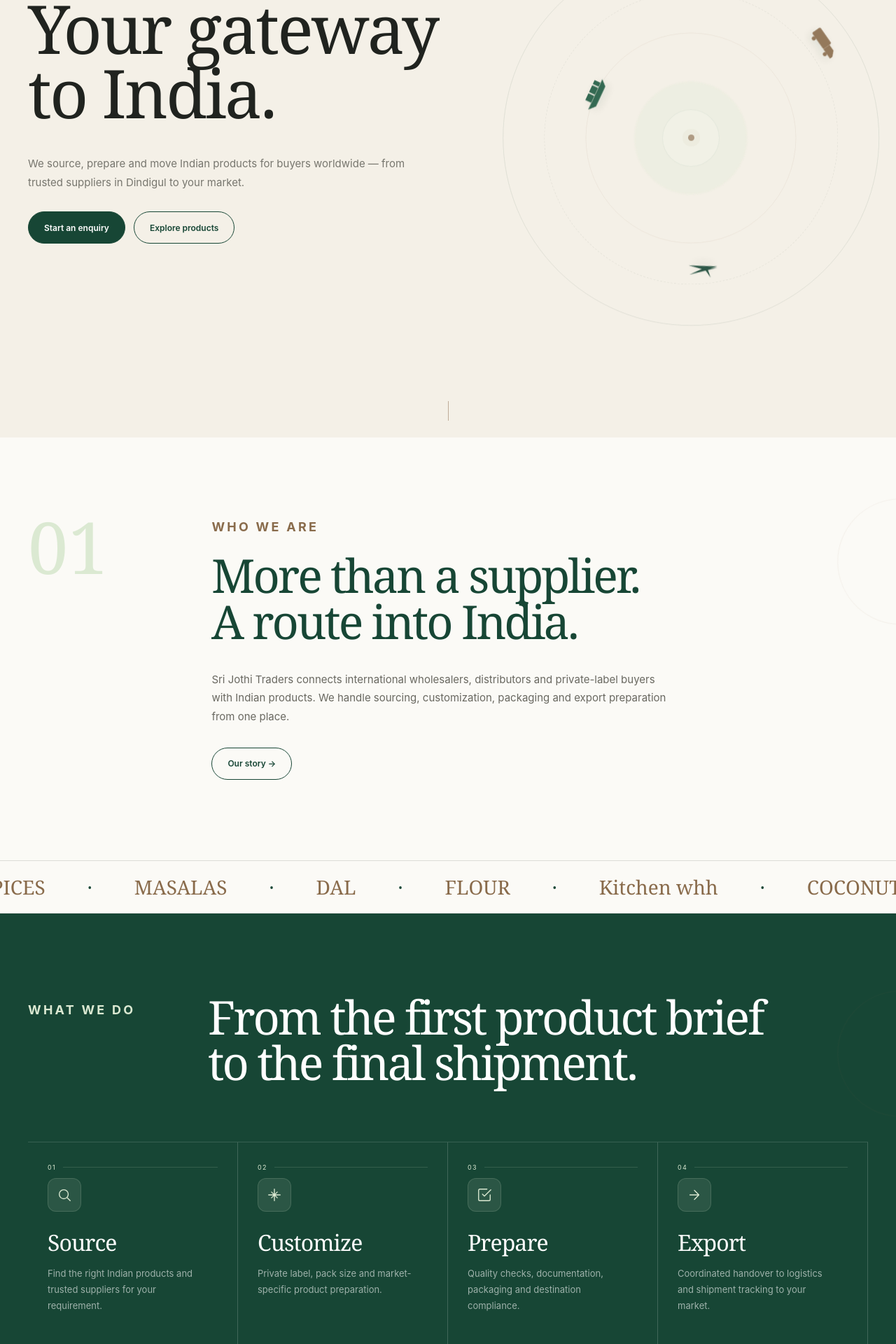
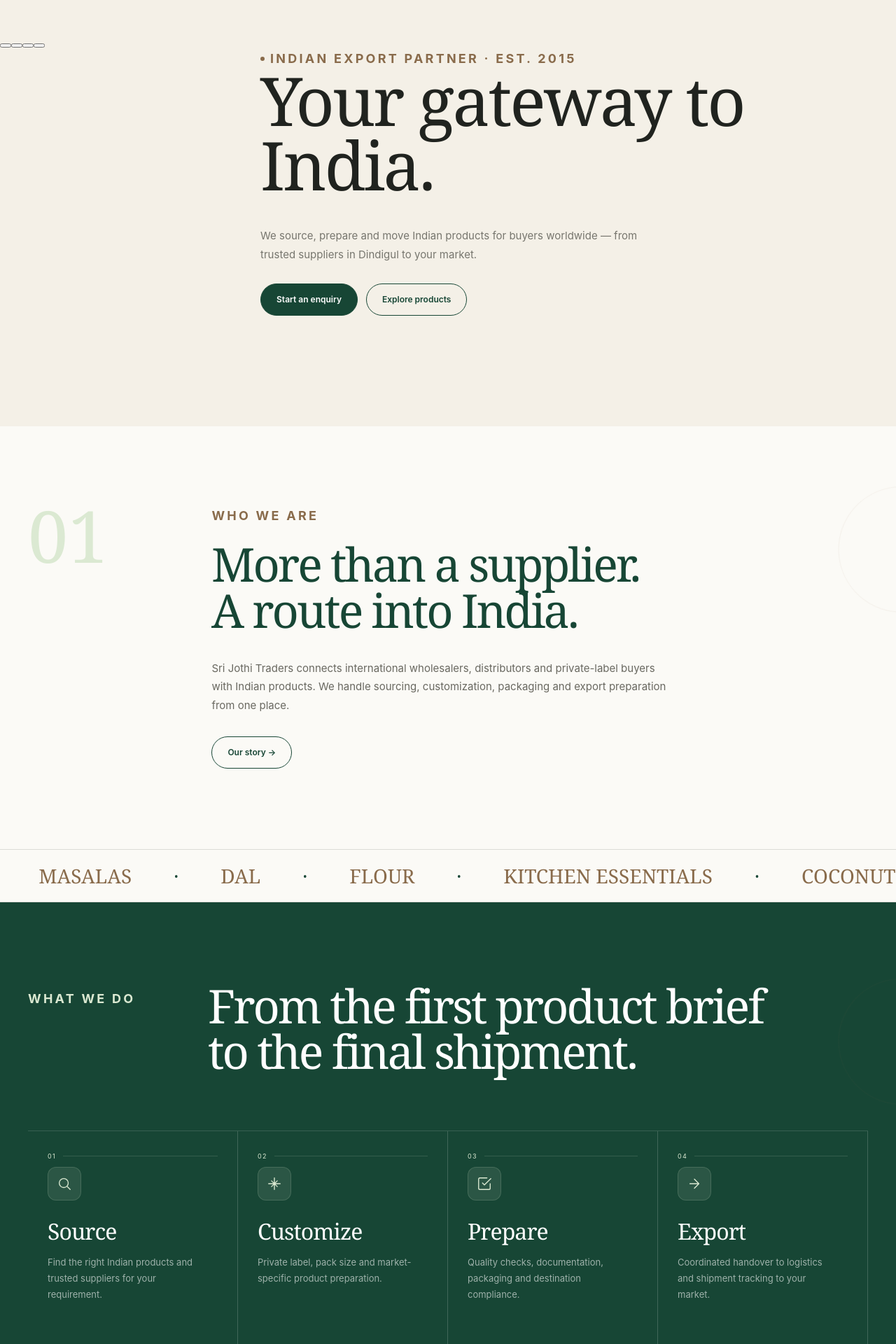
Before and after one commit to Lokesh-5618/sri-jothi-site, a React (Vite) app: page / in a window 1280 px wide. Shown: the part 191-2111 px from the top of the page at 70% size. Built offline with nearby package versions, Linux system fonts and the light colour scheme.

Commit message:
Update Home.jsx

```diff
--- a/src/pages/Home.jsx
+++ b/src/pages/Home.jsx
@@ -1,4 +1,4 @@
-import React, { useEffect } from 'react';
+import React, { useEffect, useState } from 'react';
 import { Link } from 'react-router-dom';
 import useScrollReveal from '../hooks/useScrollReveal';
 
@@ -21,56 +21,101 @@
 // copy's width, then the second identical copy picks up invisibly).
 const LOOPED_RANGE_PRODUCTS = [...RANGE_PRODUCTS, ...RANGE_PRODUCTS];
 
+
+const HERO_SLIDES = [
+  { label: 'Image 1' },
+  { label: 'Image 2' },
+  { label: 'Image 3' },
+  { label: 'Image 4' },
+];
+
+const MARQUEE_ITEMS = [
+  'RICE', 'FRUITS', 'SPICES', 'MASALAS', 'DAL', 'FLOUR',
+  'KITCHEN ESSENTIALS', 'COCONUT', 'DAIRY', 'SNACKS', 'FMCG',
+];
+const LOOPED_MARQUEE = [...MARQUEE_ITEMS, ...MARQUEE_ITEMS];
+
+const CAPS = [
+  {
+    num: '01',
+    title: 'Source',
+    short: 'Find the right Indian products and trusted suppliers for your requirement.',
+    icon: <><circle cx="11" cy="11" r="7" /><path d="M21 21l-4.35-4.35" /></>,
+    more: 'We shortlist verified suppliers in Dindigul and across India, compare samples and pricing, and match you with the right producers for your volumes and quality standards.',
+    link: '/products',
+    linkLabel: 'Explore our products',
+  },
+  {
+    num: '02',
+    title: 'Customize',
+    short: 'Private label, pack size and market-specific product preparation.',
+    icon: <path d="M12 3v18M3 12h18M7.5 7.5l9 9M16.5 7.5l-9 9" />,
+    more: 'Put your brand on the product. We handle label design inputs, pack sizes, and formulation tweaks so the product fits your destination market.',
+    link: '/customization',
+    linkLabel: 'How customization works',
+  },
+  {
+    num: '03',
+    title: 'Prepare',
+    short: 'Quality checks, documentation, packaging and destination compliance.',
+    icon: <><path d="M9 11l3 3L22 4" /><path d="M21 12v7a2 2 0 01-2 2H5a2 2 0 01-2-2V5a2 2 0 012-2h11" /></>,
+    more: 'Every batch goes through quality checks, export-grade packaging and the paperwork your destination requires, so shipments clear without surprises.',
+    link: '/certifications',
+    linkLabel: 'View certifications',
+  },
+  {
+    num: '04',
+    title: 'Export',
+    short: 'Coordinated handover to logistics and shipment tracking to your market.',
+    icon: <path d="M5 12h14M12 5l7 7-7 7" />,
+    more: 'We coordinate freight, port handover and tracking, and keep you updated until your goods arrive in the UK, Gulf, US, Canada or Australia.',
+    link: '/contact',
+    linkLabel: 'Start an enquiry',
+  },
+];
+
+const REVIEWS = [
+  { name: 'Buyer Name', role: 'Distributor · United Kingdom', text: 'Placeholder review. Replace with a real customer testimonial about quality and reliability.' },
+  { name: 'Buyer Name', role: 'Wholesaler · UAE', text: 'Placeholder review. Replace with a real customer testimonial about communication and shipping.' },
+  { name: 'Buyer Name', role: 'Retail Chain · Canada', text: 'Placeholder review. Replace with a real customer testimonial about private label support.' },
+  { name: 'Buyer Name', role: 'Importer · Australia', text: 'Placeholder review. Replace with a real customer testimonial about documentation and compliance.' },
+  { name: 'Buyer Name', role: 'Brand Owner · United States', text: 'Placeholder review. Replace with a real customer testimonial about sourcing quality.' },
+];
+const LOOPED_REVIEWS = [...REVIEWS, ...REVIEWS];
+
+const VALUE_POINTS = [
+  { title: 'Trusted suppliers', text: 'Verified producers in Dindigul and across India, checked before we work with them.' },
+  { title: 'Private label ready', text: 'Your brand, pack size and specs, handled from one place.' },
+  { title: 'Export-grade quality', text: 'Quality checks, packaging and documentation on every shipment.' },
+  { title: 'One point of contact', text: 'From first brief to final delivery, one team keeps you updated.' },
+];
+
 export default function Home() {
   useScrollReveal();
 
+  const [slide, setSlide] = useState(0);
+  const [activeCap, setActiveCap] = useState(null);
+
   useEffect(() => {
     const reduceMotion = window.matchMedia('(prefers-reduced-motion: reduce)').matches;
+    if (reduceMotion) return;
+    const id = setInterval(() => setSlide((s) => (s + 1) % HERO_SLIDES.length), 4000);
+    return () => clearInterval(id);
+  }, []);
 
-    // Hero Transport Animation
-    const hero = document.querySelector('.hero');
-    const heroTransport = document.getElementById('heroTransport');
-    const heroTruck = document.getElementById('heroTruck');
-    const heroPlane = document.getElementById('heroPlane');
-    const heroShip = document.getElementById('heroShip');
+  useEffect(() => {
+    if (activeCap === null) return;
+    const onKey = (e) => { if (e.key === 'Escape') setActiveCap(null); };
+    window.addEventListener('keydown', onKey);
+    document.body.style.overflow = 'hidden';
+    return () => {
+      window.removeEventListener('keydown', onKey);
+      document.body.style.overflow = '';
+    };
+  }, [activeCap]);
 
-    let heroTick = false;
-    let heroListener;
-    let resizeListener;
-
-    if (hero && heroTransport && !reduceMotion) {
-      function updateHeroTransport() {
-        const range = Math.max(hero.offsetHeight, 1);
-        const p = Math.min(Math.max(window.scrollY / range, 0), 1);
-        const base = -35 + p * 270;
-        const r = heroTransport.clientWidth * 0.43;
-
-        const place = (el, offset, radius) => {
-          const a = (base + offset) * Math.PI / 180;
-          const x = Math.cos(a) * radius;
-          const y = Math.sin(a) * radius;
-          if (el) el.style.transform = `translate(calc(-50% + ${x}px),calc(-50% + ${y}px)) rotate(${a * 180 / Math.PI + 90}deg)`;
-        };
-
-        place(heroTruck, 0, r);
-        place(heroPlane, 120, r * 0.82);
-        place(heroShip, 240, r * 0.66);
-        heroTick = false;
-      }
-
-      heroListener = () => {
-        if (!heroTick) {
-          requestAnimationFrame(updateHeroTransport);
-          heroTick = true;
-        }
-      };
-
-      resizeListener = updateHeroTransport;
-
-      window.addEventListener('scroll', heroListener, { passive: true });
-      window.addEventListener('resize', resizeListener);
-      updateHeroTransport();
-    }
+  useEffect(() => {
+    const reduceMotion = window.matchMedia('(prefers-reduced-motion: reduce)').matches;
 
     // Journey Scroll Animation — real scroll-jacking.
     // Desktop: page scroll is frozen the instant the journey box reaches the
@@ -267,8 +312,6 @@
     }
 
     return () => {
-      if (heroListener) window.removeEventListener('scroll', heroListener);
-      if (resizeListener) window.removeEventListener('resize', resizeListener);
       cleanupJourney();
     };
   }, []);
@@ -277,25 +320,33 @@
     <>
 
       <section className="hero">
-        <div className="wrap hero-grid">
-          <div className="hero-copy">
-            <div className="eyebrow hero-eyebrow"><span className="live-dot"></span>Indian export partner &middot; Est. 2015</div>
-            <h1><span className="line"><span className="word">Your</span> <span className="word">gateway</span></span> <span className="line"><span className="word">to</span> <span className="word"><em>India.</em></span></span></h1>
-            <p className="hero-intro">We source, prepare and move Indian products for buyers worldwide &mdash; from trusted suppliers in Dindigul to your market.</p>
-            <div className="hero-actions"><Link className="btn dark" to="/contact">Start an enquiry</Link><a className="btn light" href="#products">Explore products</a></div>
+        <div className="hero-slider" aria-roledescription="carousel">
+          <div className="hero-slider-track" style={{ transform: `translateX(-${slide * 100}%)` }}>
+            {HERO_SLIDES.map((s, i) => (
+              <div className="hero-slide" key={i} aria-hidden={i !== slide}>
+                <span>{s.label} · placeholder</span>
+              </div>
+            ))}
           </div>
-          <div className="hero-visual" aria-hidden="true">
-            <div className="hero-transport" id="heroTransport">
-              <div className="hero-orbit hero-orbit-a"></div><div className="hero-orbit hero-orbit-b"></div><div className="hero-orbit hero-orbit-c"></div>
-              <div className="hero-transport-glow"></div>
-              <div className="hero-vehicle hero-truck" id="heroTruck"><svg viewBox="-32 -18 72 38"><rect x="-29" y="-14" width="39" height="20" rx="3" /><path d="M10 -9h14l9 9v6H10z" /><circle cx="-18" cy="9" r="4" /><circle cx="20" cy="9" r="4" /></svg></div>
-              <div className="hero-vehicle hero-plane" id="heroPlane"><svg viewBox="-28 -18 58 36"><path d="M-25 2L24 -6L2 2L24 10L-25 4L-12 2Z" /><path d="M-3 1L-12 -14L-8 1Z" /></svg></div>
-              <div className="hero-vehicle hero-ship" id="heroShip"><svg viewBox="-46 -22 92 44"><path d="M-40 4h76L24 17h-50z" /><rect x="-23" y="-11" width="17" height="14" rx="1" /><rect x="-3" y="-11" width="17" height="14" rx="1" /><rect x="17" y="-11" width="10" height="14" rx="1" /></svg></div>
-              <div className="hero-transport-center"></div>
-            </div>
+          <div className="hero-dots">
+            {HERO_SLIDES.map((_, i) => (
+              <button
+                key={i}
+                type="button"
+                className={i === slide ? 'active' : ''}
+                aria-label={`Go to slide ${i + 1}`}
+                onClick={() => setSlide(i)}
+              />
+            ))}
           </div>
         </div>
-        <div className="scroll-cue"><i></i></div>
+
+        <div className="wrap hero-copy">
+          <div className="eyebrow hero-eyebrow"><span className="live-dot"></span>Indian export partner &middot; Est. 2015</div>
+          <h1><span className="line"><span className="word">Your</span> <span className="word">gateway</span></span> <span className="line"><span className="word">to</span> <span className="word"><em>India.</em></span></span></h1>
+          <p className="hero-intro">We source, prepare and move Indian products for buyers worldwide &mdash; from trusted suppliers in Dindigul to your market.</p>
+          <div className="hero-actions"><Link className="btn dark" to="/contact">Start an enquiry</Link><a className="btn light" href="#products">Explore products</a></div>
+        </div>
       </section>
 
       <section className="section intro" id="about">
@@ -310,40 +361,38 @@
         </div>
       </section>
 
-      <div className="marquee"><div className="marquee-track"><span>RICE</span><span>Fruits</span><span>SPICES</span><span>MASALAS</span><span>DAL</span><span>FLOUR</span><span>Kitchen whh</span><span>COCONUT</span><span>DAIRY</span><span>SNACKS</span><span>FMCG</span><span>RICE</span><span>SPICES</span><span>MASALAS</span><span>COCONUT</span><span>DAIRY</span><span>SNACKS</span><span>FMCG</span></div></div>
-
+      <div className="marquee">
+        <div className="marquee-track">
+          {LOOPED_MARQUEE.map((item, i) => (
+            <span key={i} aria-hidden={i >= MARQUEE_ITEMS.length}>{item}</span>
+          ))}
+        </div>
+      </div>
       <section className="section dark-section" id="export">
         <div className="wrap">
           <div className="section-head"><div className="eyebrow reveal">What we do</div><h2 className="display text-reveal reveal" data-stagger><span>From the first product brief</span><span>to the final shipment.</span></h2></div>
           <div className="cap-grid" data-stagger>
-            <article className="cap reveal">
-              <span className="cap-num">01</span>
-              <div className="cap-icon"><svg viewBox="0 0 24 24"><circle cx="11" cy="11" r="7" /><path d="M21 21l-4.35-4.35" /></svg></div>
-              <h3>Source</h3>
-              <p>Find the right Indian products and trusted suppliers for your requirement.</p>
-              <div className="cap-arrow"><svg viewBox="0 0 24 24"><path d="M7 17L17 7M17 7H7M17 7v10" /></svg></div>
-            </article>
-            <article className="cap reveal">
-              <span className="cap-num">02</span>
-              <div className="cap-icon"><svg viewBox="0 0 24 24"><path d="M12 3v18M3 12h18M7.5 7.5l9 9M16.5 7.5l-9 9" /></svg></div>
-              <h3>Customize</h3>
-              <p>Private label, pack size and market-specific product preparation.</p>
-              <div className="cap-arrow"><svg viewBox="0 0 24 24"><path d="M7 17L17 7M17 7H7M17 7v10" /></svg></div>
-            </article>
-            <article className="cap reveal">
-              <span className="cap-num">03</span>
-              <div className="cap-icon"><svg viewBox="0 0 24 24"><path d="M9 11l3 3L22 4" /><path d="M21 12v7a2 2 0 01-2 2H5a2 2 0 01-2-2V5a2 2 0 012-2h11" /></svg></div>
-              <h3>Prepare</h3>
-              <p>Quality checks, documentation, packaging and destination compliance.</p>
-              <div className="cap-arrow"><svg viewBox="0 0 24 24"><path d="M7 17L17 7M17 7H7M17 7v10" /></svg></div>
-            </article>
-            <article className="cap reveal">
-              <span className="cap-num">04</span>
-              <div className="cap-icon"><svg viewBox="0 0 24 24"><path d="M5 12h14M12 5l7 7-7 7" /></svg></div>
-              <h3>Export</h3>
-              <p>Coordinated handover to logistics and shipment tracking to your market.</p>
-              <div className="cap-arrow"><svg viewBox="0 0 24 24"><path d="M7 17L17 7M17 7H7M17 7v10" /></svg></div>
-            </article>
+            {CAPS.map((c, i) => (
+              <article
+                className="cap reveal"
+                key={c.num}
+                role="button"
+                tabIndex={0}
+                onClick={() => setActiveCap(i)}
+                onKeyDown={(e) => {
+                  if (e.key === 'Enter' || e.key === ' ') {
+                    e.preventDefault();
+                    setActiveCap(i);
+                  }
+                }}
+              >
+                <span className="cap-num">{c.num}</span>
+                <div className="cap-icon"><svg viewBox="0 0 24 24">{c.icon}</svg></div>
+                <h3>{c.title}</h3>
+                <p>{c.short}</p>
+                <div className="cap-arrow"><svg viewBox="0 0 24 24"><path d="M7 17L17 7M17 7H7M17 7v10" /></svg></div>
+              </article>
+            ))}
           </div>
         </div>
       </section>
@@ -373,7 +422,7 @@
           <div className="eyebrow reveal">Private label</div>
           <h2 className="text-reveal reveal" data-stagger><span>Your brand.</span><span className="accent">Our sourcing.</span></h2>
           <p className="reveal">Build a product around your brand, pack size and destination requirements without managing multiple suppliers in India.</p>
-          <Link className="btn light reveal" style={{ 'marginTop': '30px' }} to="/customization">How customization works &rarr;</Link>
+          <Link className="btn light reveal" to="/customization">How customization works &rarr;</Link>
         </div>
       </section>
 
@@ -432,6 +481,64 @@
         </div>
       </section>
 
+      <section className="section reviews" id="reviews">
+        <div className="wrap">
+          <div className="section-head">
+            <div className="eyebrow reveal">Reviews</div>
+            <h2 className="display text-reveal reveal" data-stagger><span>What buyers say</span><span>about working with us.</span></h2>
+          </div>
+        </div>
+        <div className="reviews-carousel">
+          <div className="reviews-track">
+            {LOOPED_REVIEWS.map((r, i) => (
+              <figure className="review-card" key={i} aria-hidden={i >= REVIEWS.length}>
+                <div className="review-stars" aria-label="5 out of 5 stars">★★★★★</div>
+                <blockquote>{r.text}</blockquote>
+                <figcaption><b>{r.name}</b><span>{r.role}</span></figcaption>
+              </figure>
+            ))}
+          </div>
+        </div>
+      </section>
+
+      <section className="section why" id="why">
+        <div className="wrap">
+          <div className="section-head">
+            <div className="eyebrow reveal">Why Sri Jothi</div>
+            <h2 className="display text-reveal reveal" data-stagger><span>Our value to you.</span></h2>
+          </div>
+          <div className="why-grid" data-stagger>
+            {VALUE_POINTS.map((v, i) => (
+              <div className="why-item reveal" key={v.title}>
+                <span className="why-num">0{i + 1}</span>
+                <h3>{v.title}</h3>
+                <p>{v.text}</p>
+              </div>
+            ))}
+          </div>
+        </div>
+      </section>
+
+      {activeCap !== null && (
+        <div className="cap-modal-overlay" onClick={() => setActiveCap(null)}>
+          <div
+            className="cap-modal"
+            role="dialog"
+            aria-modal="true"
+            aria-labelledby="capModalTitle"
+            onClick={(e) => e.stopPropagation()}
+          >
+            <button type="button" className="cap-modal-close" aria-label="Close" onClick={() => setActiveCap(null)}>&times;</button>
+            <span className="cap-modal-num">{CAPS[activeCap].num}</span>
+            <h3 id="capModalTitle">{CAPS[activeCap].title}</h3>
+            <p>{CAPS[activeCap].more}</p>
+            <Link className="btn dark" to={CAPS[activeCap].link} onClick={() => setActiveCap(null)}>
+              {CAPS[activeCap].linkLabel} &rarr;
+            </Link>
+          </div>
+        </div>
+      )}
+
     </>
   );
 }
```
